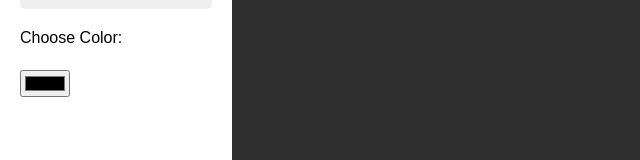
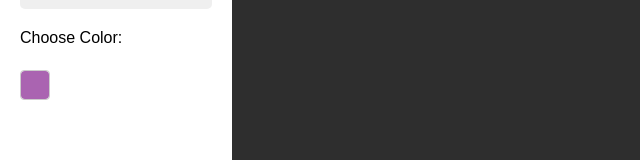
Before and after one commit to shieldyguy/GPT-API-REACT, a React (Create React App) app: page / in a window 1280 px wide. Shown: the part 295-455 px from the top of the page, without its empty margins (0-640 px from the left). Built offline with nearby package versions, Linux system fonts and the light colour scheme; the HTML template or start-up script is replaced by a standard one.

Commit message:
Style color picker

```diff
--- a/src/components/Sidebar.js
+++ b/src/components/Sidebar.js
@@ -13,7 +13,7 @@ function Sidebar({
   setUserInput,
   sendMessage,
 }) {
-  const [usernameColor, setUsernameColor] = useState("#000000");
+  const [usernameColor, setUsernameColor] = useState("#AA64B1");
 
   function updateUsernameColor(color) {
     document.documentElement.style.setProperty("--username-color", color);
--- a/src/styles.css
+++ b/src/styles.css
@@ -191,6 +191,20 @@ button {
   }
 }
 
-.colorPicker {
-  border-style: none;
+input[type="color"] {
+  border: 1px solid #ccc;
+  border-radius: 4px;
+  height: 30px;
+  width: 30px;
+  padding: 0;
+  cursor: pointer;
 }
+
+input[type="color"]::-webkit-color-swatch-wrapper {
+  padding: 0;
+}
+
+input[type="color"]::-webkit-color-swatch {
+  border: none;
+  border-radius: 4px;
+}
```
